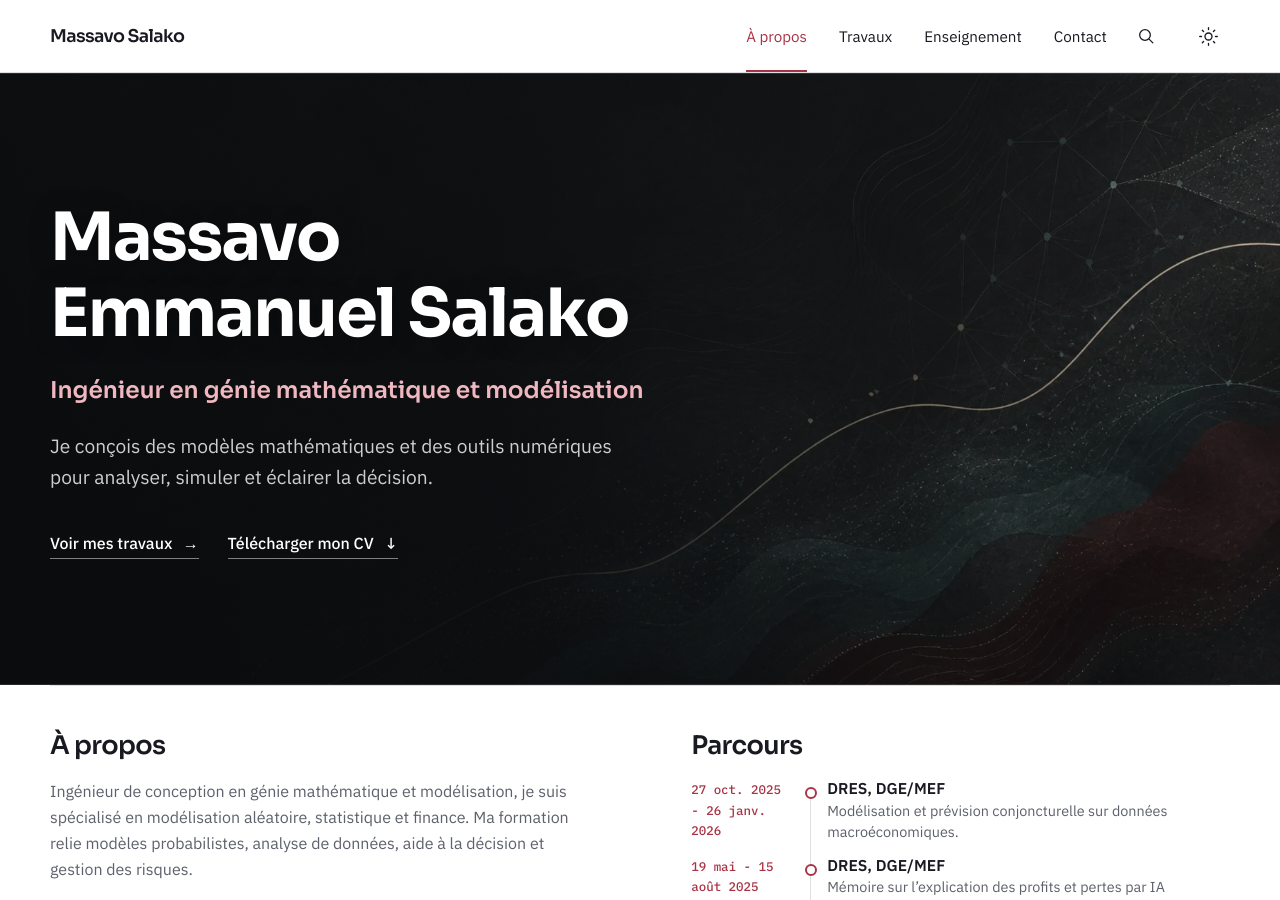
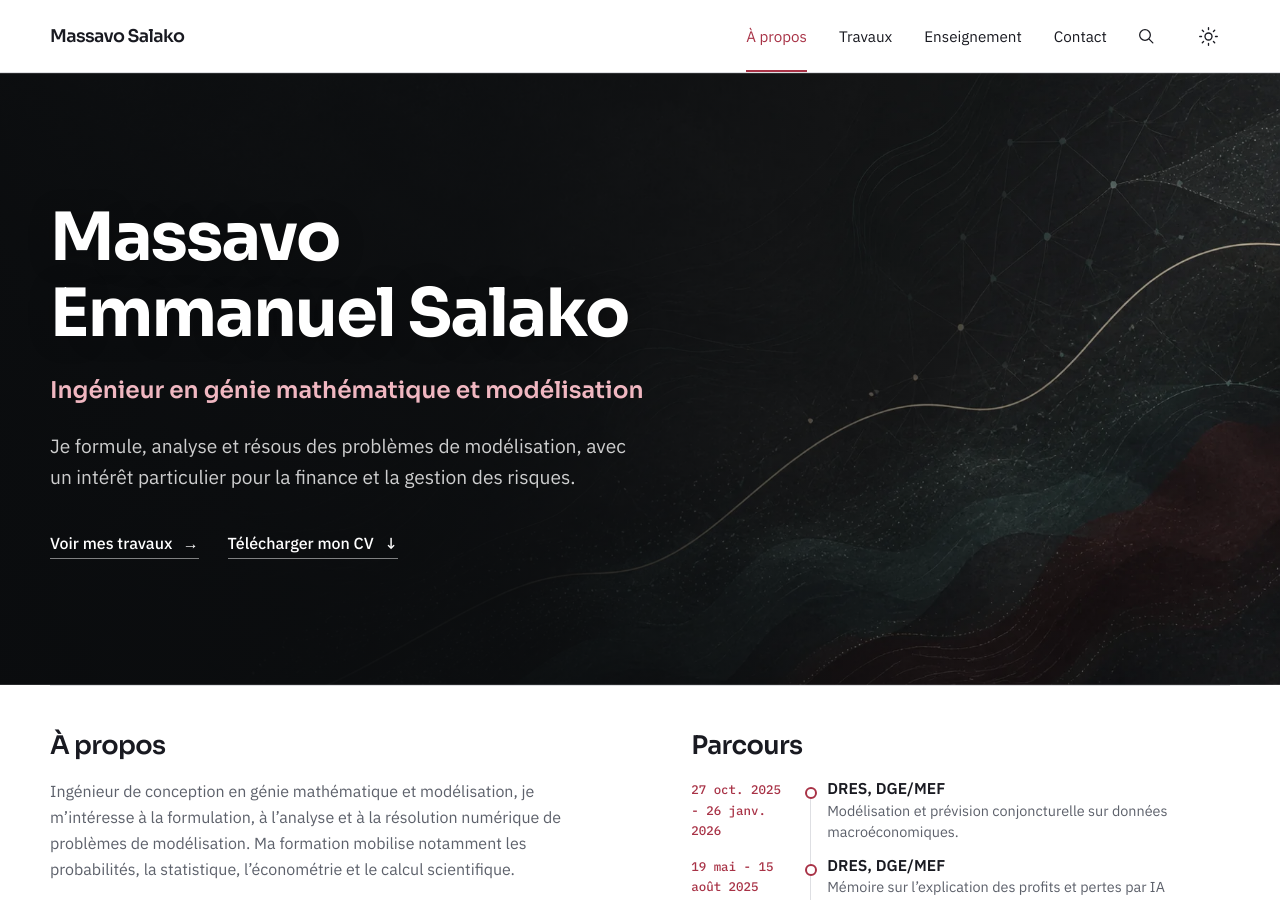
Before and after one commit to mamso-dek/mamso-dek.github.io, a Jekyll site: the page built from index.html, in a window 1280 px wide and 900 px high. Built offline with Jekyll 4.4.1, drawn with Linux system fonts in a browser that asks for light colours; some of the changed text lies outside the part shown.

Commit message:
Refine professional focus and update CV

```diff
--- a/_config.yml
+++ b/_config.yml
@@ -4,7 +4,7 @@ url: https://manusalako.github.io
 baseurl: ""
 lang: fr
 timezone: Africa/Porto-Novo
-assets_version: 20260816-1
+assets_version: 20260901-1
 
 author:
   name: Massavo Salako
--- a/contact.html
+++ b/contact.html
@@ -37,7 +37,7 @@ permalink: /contact.html
       </span>
       <b aria-hidden="true">→</b>
     </a>
-    <a href="{{ site.author.cv | relative_url }}" target="_blank" rel="noopener">
+    <a href="{{ site.author.cv | relative_url }}?v={{ site.assets_version }}" target="_blank" rel="noopener">
       <span>Télécharger mon CV</span>
       <b aria-hidden="true">→</b>
     </a>
--- a/index.html
+++ b/index.html
@@ -11,14 +11,14 @@ hero_image: /assets/images/about-cover.webp
     <h1>{{ site.author.full_name }}</h1>
     <p class="hero-role">Ingénieur en génie mathématique et modélisation</p>
     <p class="hero-intro">
-      Je conçois des modèles mathématiques et des outils numériques pour
-      analyser, simuler et éclairer la décision.
+      Je formule, analyse et résous des problèmes de modélisation, avec un
+      intérêt particulier pour la finance et la gestion des risques.
     </p>
     <div class="text-actions">
       <a class="text-link" href="{{ '/publications.html' | relative_url }}">
         Voir mes travaux <span aria-hidden="true">→</span>
       </a>
-      <a class="text-link" href="{{ site.author.cv | relative_url }}" target="_blank" rel="noopener">
+      <a class="text-link" href="{{ site.author.cv | relative_url }}?v={{ site.assets_version }}" target="_blank" rel="noopener">
         Télécharger mon CV <span aria-hidden="true">↓</span>
       </a>
     </div>
@@ -30,13 +30,16 @@ hero_image: /assets/images/about-cover.webp
     <h2 id="titre-a-propos">À propos</h2>
     <p>
       Ingénieur de conception en génie mathématique et modélisation, je
-      suis spécialisé en modélisation aléatoire, statistique et finance.
-      Ma formation relie modèles probabilistes, analyse de données, aide
-      à la décision et gestion des risques.
+      m’intéresse à la formulation, à l’analyse et à la résolution numérique
+      de problèmes de modélisation. Ma formation mobilise notamment les
+      probabilités, la statistique, l’économétrie et le calcul scientifique.
     </p>
     <p>
-      J’aime transformer un problème concret en une démarche quantitative
-      rigoureuse, puis restituer les résultats de manière claire et utile.
+      Je porte un intérêt particulier à la modélisation financière, à la
+      gestion des risques et à l’apprentissage profond (<em>deep learning</em>)
+      appliqué à la finance. J’accorde autant d’importance à la rigueur des
+      hypothèses et à la validation des modèles qu’à l’interprétation et à la
+      restitution claire des résultats.
     </p>
   </div>
 
@@ -80,10 +83,10 @@ hero_image: /assets/images/about-cover.webp
     <h2 id="titre-competences">Compétences</h2>
     <dl class="lined-list">
       <div><dt>Modélisation</dt><dd>Approches statistiques, économétriques et stochastiques</dd></div>
-      <div><dt>Finance quantitative</dt><dd>Volatilité, risque, incertitude et valorisation</dd></div>
-      <div><dt>Apprentissage automatique</dt><dd>Modèles prédictifs, réseaux de neurones et explicabilité</dd></div>
+      <div><dt>Modélisation financière</dt><dd>Valorisation, volatilité, incertitude et dynamiques de marché</dd></div>
+      <div><dt>Gestion des risques</dt><dd>Mesure, attribution, validation et analyse de scénarios</dd></div>
+      <div><dt>Apprentissage automatique</dt><dd>Modèles prédictifs, réseaux de neurones profonds et explicabilité</dd></div>
       <div><dt>Aide à la décision</dt><dd>Indicateurs, tableaux de bord et restitution quantitative</dd></div>
-      <div><dt>Analyse de données</dt><dd>Préparation, exploration, visualisation et interprétation</dd></div>
     </dl>
   </div>
 
```
Also changed, not shown: 1 other file.
